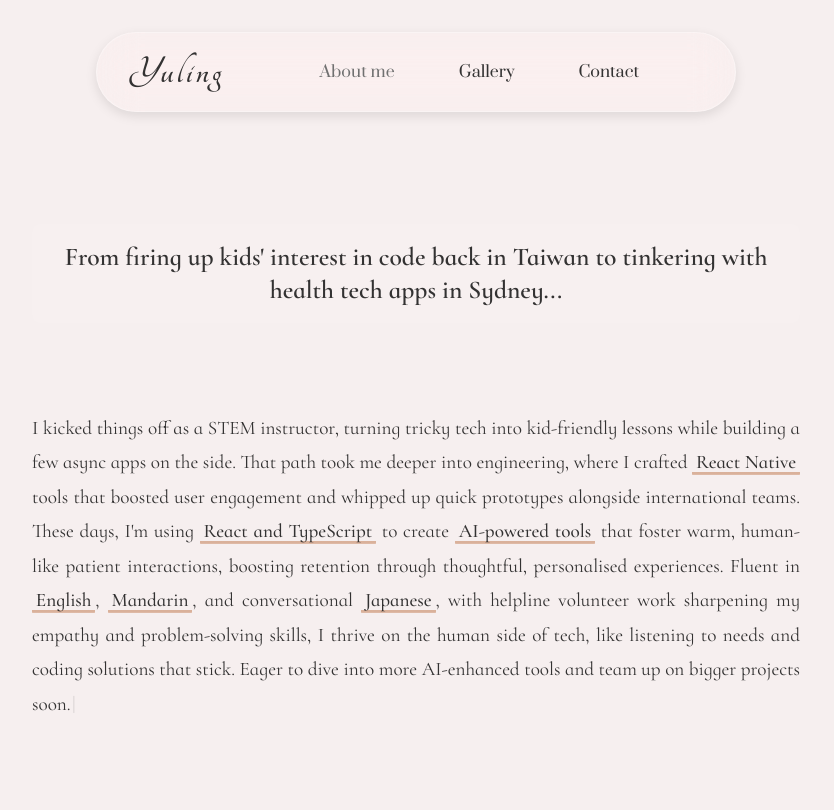
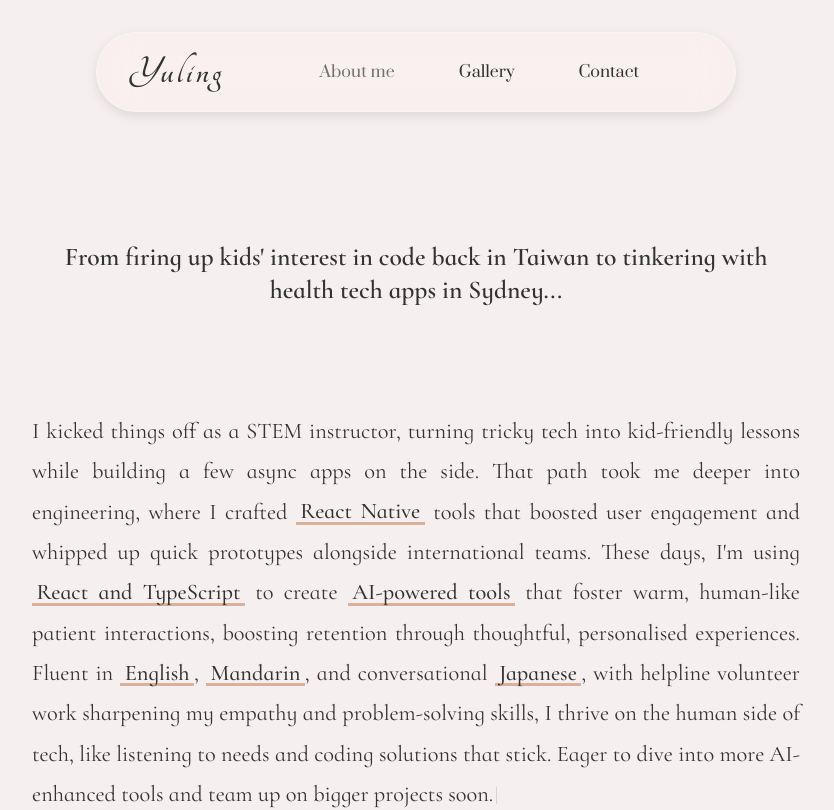
Before and after one commit to Summerflowerling/Summerflowerling.github.io, a React (Vite) app: page / in a window 1280 px wide. Shown: the top 810 px of the page, without its empty margins (224-1058 px from the left). Built offline with nearby package versions, Linux system fonts and the light colour scheme.

Commit message:
fix: fix intro animation not shown in safari issue

```diff
--- a/src/components/StorySection.module.css
+++ b/src/components/StorySection.module.css
@@ -32,7 +32,7 @@
 }
 
 .storyParagraph {
-  font-size: 1.2rem;
+  font-size: 1.4rem;
   line-height: 1.8;
   color: var(--text-color);
   font-family: 'Cormorant Infant', 'Baskerville', 'Times New Roman', serif;
@@ -44,7 +44,7 @@
   transition: opacity 0.6s ease, transform 0.6s ease;
 }
 .firstSentence {
-  font-size: 1.8rem;
+  font-size: 2rem;
   font-weight: 600;
   color: var(--text-color);
   display: block;
@@ -126,6 +126,26 @@
   color: var(--accent-color);
   margin-left: 0.1rem;
   display: inline;
+  -webkit-transform: translateZ(0);
+  transform: translateZ(0);
+  backface-visibility: hidden;
+  will-change: opacity;
+}
+
+.restOfStory {
+  margin-top: 1.5rem;
+  text-align: left;
+  -webkit-transform: translateZ(0);
+  transform: translateZ(0);
+  backface-visibility: hidden;
+  will-change: transform, opacity;
+}
+
+.firstSentence {
+  -webkit-transform: translateZ(0);
+  transform: translateZ(0);
+  backface-visibility: hidden;
+  will-change: transform, opacity;
 }
 
 .typingText {
@@ -185,13 +205,13 @@
   }
 
   .storyParagraph {
-    font-size: 1.15rem;
+    font-size: 1.3rem;
     line-height: 1.7;
     margin: 3rem 0;
   }
 
   .firstSentence {
-    font-size: 1.5rem;
+    font-size: 1.8rem;
     margin-bottom: 1.5rem;
     margin-top: 0;
     padding: 1rem;
@@ -214,13 +234,13 @@
   }
 
   .storyParagraph {
-    font-size: 1.1rem;
+    font-size: 1.25rem;
     line-height: 1.6;
     margin: 2rem 0;
   }
 
   .firstSentence {
-    font-size: 1.4rem;
+    font-size: 1.6rem;
     min-height: 2.5rem;
     margin-bottom: 1.5rem;
     margin-top: 0;
@@ -263,14 +283,14 @@
   }
 
   .storyParagraph {
-    font-size: 1rem;
+    font-size: 1.15rem;
     line-height: 1.6;
     margin: 0.7rem 0;
     text-align: left;
   }
 
   .firstSentence {
-    font-size: 1.2rem;
+    font-size: 1.4rem;
     min-height: 2rem;
     margin-bottom: 3rem;
     text-align: center;
@@ -309,31 +329,39 @@
   }
 }
 
-@media (max-width: 22.5rem) {
+@supports (-webkit-appearance: none) {
   .storySection {
-    padding: 0.75rem 0.5rem;
-    padding-top: 1.5rem;
-    min-height: 65vh;
+    -webkit-transform: translateZ(0);
+    transform: translateZ(0);
+    backface-visibility: hidden;
+    perspective: 1000px;
   }
 
   .storyParagraph {
-    font-size: 0.95rem;
-    line-height: 1.5;
-  }
-
-  .firstSentence {
-    font-size: 1.1rem;
-    padding: 0 0.25rem;
-    width: 100%;
-    box-sizing: border-box;
-    overflow-wrap: break-word;
-    white-space: normal;
-    min-height: 1.5rem;
+    -webkit-font-smoothing: antialiased;
+    -moz-osx-font-smoothing: grayscale;
+    text-rendering: optimizeLegibility;
   }
 
   .highlight {
-    font-size: 0.85em;
-    background-size: 100% 0.08em;
+    background-attachment: local;
+  }
+}
+
+@media screen and (-webkit-min-device-pixel-ratio: 0) {
+  .restOfStory {
+    animation: safariSlideIn 1.2s ease-out 0.8s both;
+  }
+}
+
+@keyframes safariSlideIn {
+  from {
+    opacity: 0;
+    transform: translateY(30px) scale(0.98);
+  }
+  to {
+    opacity: 1;
+    transform: translateY(0) scale(1);
   }
 }
 
```
